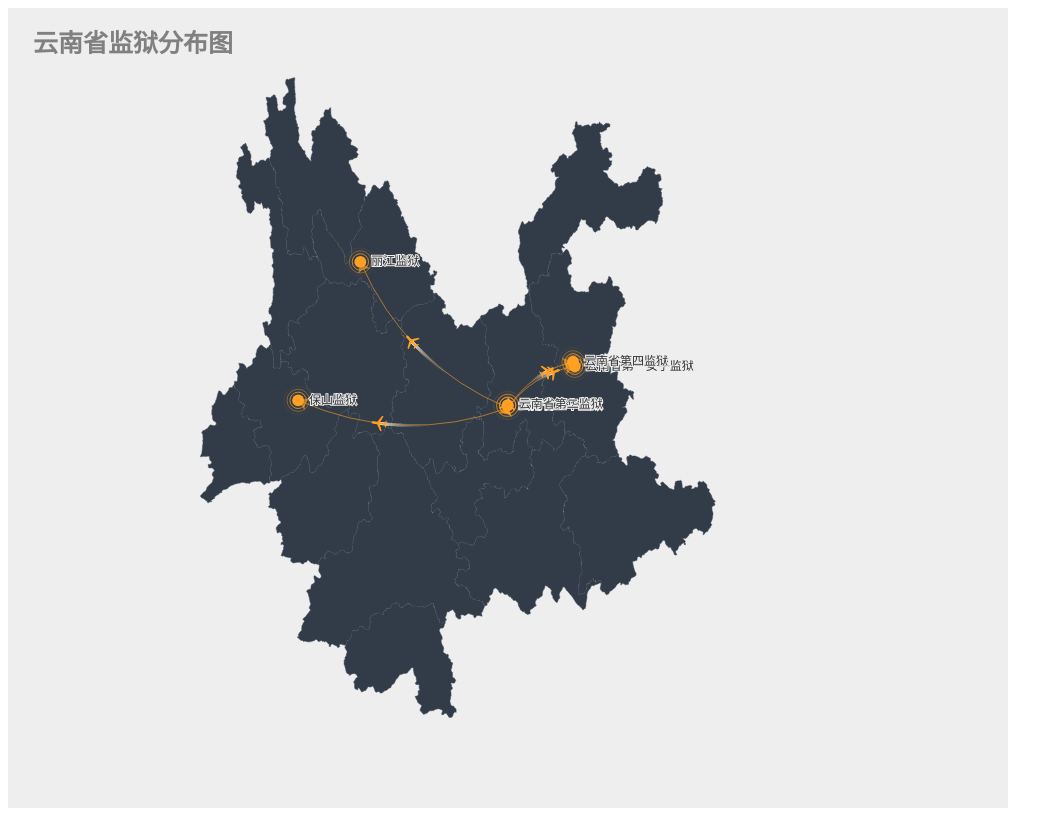
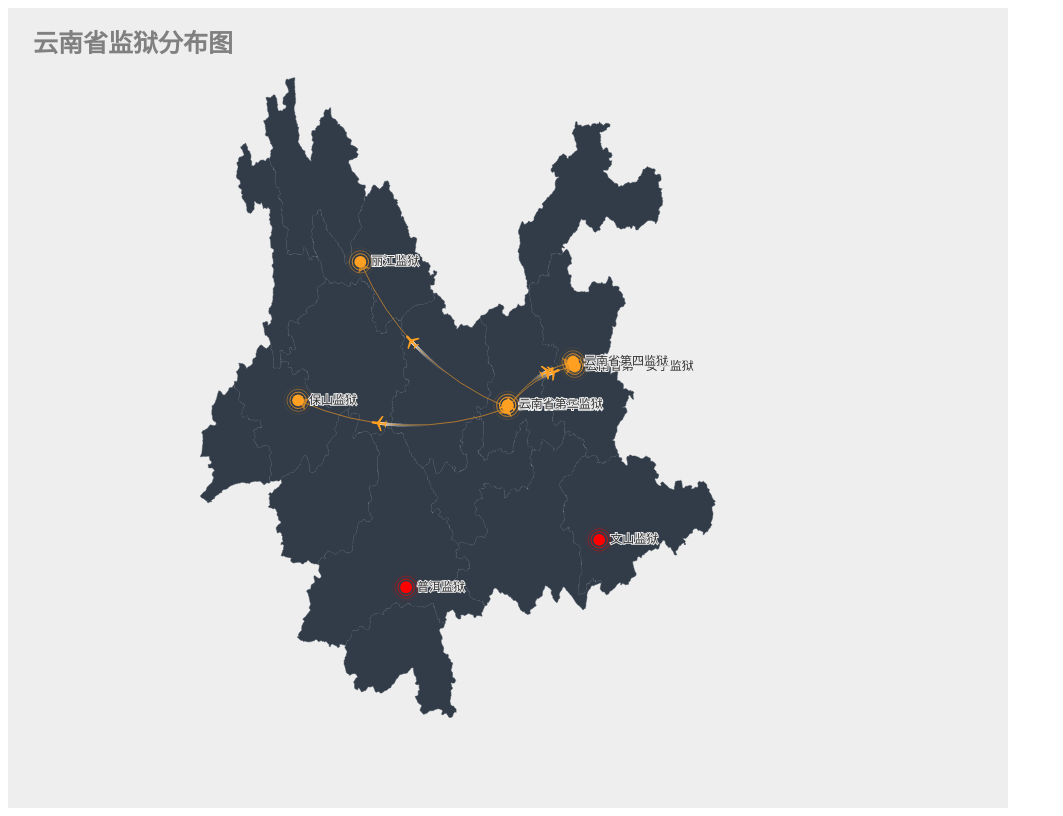
Before and after one commit to gudx/StudyEcharts, a plain HTML site: page 5. 地图使用/yunnan.html in a window 1280 px wide. Shown: the whole page, without its empty margins (0-1063 px from the left). Drawn offline with nearby package versions, Linux system fonts and the light colour scheme.

Commit message:
处理了添加异常网络节点

```diff
--- a/5. 地图使用/yunnan.html
+++ b/5. 地图使用/yunnan.html
@@ -17,26 +17,206 @@
     <!-- 为ECharts准备一个具备大小（宽高）的Dom -->
     <div id="main" style="width: 1000px;height:800px;"></div>
     <script type="text/javascript">
-        var myChart = echarts.init(document.getElementById('main'), "vintage");
+        (function () {
+            function renderMap(dom, address, headoffice, geoCoordMap, onlineoffice) {
+                var myChart = echarts.init(dom);
                 myChart.setOption({
                     series: [{
                         type: 'map',
-                map: '云南'
+                        map: address
                     }]
                 });
-        var geoCoordMap = {
-            "云南省监狱管理局": [102.706265, 25.050368],
-            "云南省五华监狱": [102.699973, 25.080017],
-            "云南省第二监狱": [102.701631, 25.086633],
-            "云南省第一女子监狱": [103.829057, 25.576742],
-            "云南省第四监狱": [103.801705, 25.633941],
-            "保山监狱": [99.172688, 25.147185],
-            "丽江监狱": [100.220459, 26.895403],
-            "文山监狱": [104.241886, 23.385688],
-            "普洱监狱": [100.990964, 22.78647]
+
+                var planePath =
+                    'path://M1705.06,1318.313v-89.254l-319.9-221.799l0.073-208.063c0.521-84.662-26.629-121.796-63.961-121.491c-37.332-0.305-64.482,36.829-63.961,121.491l0.073,208.063l-319.9,221.799v89.254l330.343-157.288l12.238,241.308l-134.449,92.931l0.531,42.034l175.125-42.917l175.125,42.917l0.531-42.034l-134.449-92.931l12.238-241.308L1705.06,1318.313z';
+
+                var convertData = function (data) {
+                    var res = [];
+                    for (var i = 0; i < data.length; i++) {
+                        var dataItem = data[i];
+                        var fromCoord = geoCoordMap[dataItem[0].name];
+                        var toCoord = geoCoordMap[dataItem[1].name];
+                        if (fromCoord && toCoord) {
+                            res.push({
+                                fromName: dataItem[0].name,
+                                toName: dataItem[1].name,
+                                coords: [fromCoord, toCoord],
+                                value: dataItem[1].value
+                            });
+                        }
+                    }
+                    return res;
                 };
 
-        var BJData = [
+                var linecolor = '#ffa022';
+                var series = [];
+                [
+                    [headoffice, onlineoffice],
+                ].forEach(function (item, i) {
+                    series.push({
+                        name: headoffice,
+                        type: 'lines',
+                        zlevel: 1,
+                        effect: {
+                            show: true,
+                            period: 6,
+                            trailLength: 0.7,
+                            color: '#fff',
+                            symbolSize: 3
+                        },
+                        lineStyle: {
+                            normal: {
+                                color: linecolor,
+                                width: 0,
+                                curveness: 0.2
+                            }
+                        },
+                        data: convertData(item[1])
+                    }, {
+                        name: headoffice,
+                        type: 'lines',
+                        zlevel: 2,
+                        symbol: ['none', 'arrow'],
+                        symbolSize: 10,
+                        effect: {
+                            show: true,
+                            period: 6,
+                            trailLength: 0,
+                            symbol: planePath,
+                            symbolSize: 15
+                        },
+                        lineStyle: {
+                            normal: {
+                                color: linecolor,
+                                width: 1,
+                                opacity: 0.6,
+                                curveness: 0.2
+                            }
+                        },
+                        data: convertData(item[1])
+                    }, {
+                        name: headoffice,
+                        type: 'effectScatter',
+                        coordinateSystem: 'geo',
+                        zlevel: 2,
+                        rippleEffect: {
+                            brushType: 'stroke'
+                        },
+                        label: {
+                            normal: {
+                                show: true,
+                                position: 'right',
+                                formatter: '{b}'
+                            }
+                        },
+                        symbolSize: function (val) {
+                            return 95 / 8;
+                        },
+                        itemStyle: {
+                            normal: {
+                                color: linecolor
+                            }
+                        },
+                        data: item[1].map(function (dataItem) {
+                            return {
+                                name: dataItem[1].name,
+                                value: geoCoordMap[dataItem[1].name].concat([dataItem[1].value])
+                            };
+                        })
+                    }, {
+                        name: headoffice,
+                        type: 'effectScatter',
+                        coordinateSystem: 'geo',
+                        zlevel: 2,
+                        rippleEffect: {
+                            brushType: 'stroke'
+                        },
+                        label: {
+                            normal: {
+                                show: true,
+                                position: 'right',
+                                formatter: '{b}'
+                            }
+                        },
+                        symbolSize: function (val) {
+                            return 95 / 8;
+                        },
+                        itemStyle: {
+                            normal: {
+                                color: "red"
+                            }
+                        },
+                        data: item[1].map(function (dataItem) {
+                            return {
+                                name: dataItem[1].name,
+                                value: geoCoordMap[dataItem[1].name].concat([dataItem[1].value])
+                            };
+                        })
+                    });
+                });
+
+                series[series.length - 1].data.splice(0, series[series.length - 1].data.length);
+                for (var key in offlineoffice) {
+                    var temp = {};
+                    temp.name = key;
+                    temp.value = offlineoffice[key];
+                    temp.value.push("网络异常");
+                    series[series.length - 1].data.push(temp);
+                }
+                option = {
+                    backgroundColor: '#eee',
+                    roam: true,
+                    center: geoCoordMap["云南省监狱管理局"],
+                    title: {
+                        text: '云南省监狱分布图',
+                        left: 20,
+                        top: 20,
+                        textStyle: {
+                            color: '#808080',
+                            fontFamily: "Microsoft YaHei",
+                            fontSize: 25,
+                            align: "left"
+                        }
+                    },
+                    tooltip: {
+                        trigger: 'item',
+                        formatter: function (params, ticket, callback) {
+                            if (params.seriesType == "effectScatter") {
+                                return "线路：" + params.data.name + "" + params.data.value[2];
+                            } else if (params.seriesType == "lines") {
+                                return params.data.fromName + "--->" + params.data.toName + "<br />" +
+                                    params.data.value;
+                            } else {
+                                return params.name;
+                            }
+                        }
+                    },
+                    geo: {
+                        map: '云南',
+                        label: {
+                            emphasis: {
+                                show: true,
+                                color: '#fff'
+                            }
+                        },
+                        roam: true,
+                        itemStyle: {
+                            normal: {
+                                areaColor: '#323c48',
+                                borderColor: '#404a59'
+                            },
+                            emphasis: {
+                                areaColor: '#2a333d'
+                            }
+                        }
+                    },
+                    series: series
+                };
+
+                myChart.setOption(option);
+            }
+
+            var onlineoffice = [
                 [{
                     name: '云南省监狱管理局'
                 }, {
@@ -74,158 +254,22 @@
                     value: "通讯正常"
                 }]
             ];
-
-        var planePath =
-            'path://M1705.06,1318.313v-89.254l-319.9-221.799l0.073-208.063c0.521-84.662-26.629-121.796-63.961-121.491c-37.332-0.305-64.482,36.829-63.961,121.491l0.073,208.063l-319.9,221.799v89.254l330.343-157.288l12.238,241.308l-134.449,92.931l0.531,42.034l175.125-42.917l175.125,42.917l0.531-42.034l-134.449-92.931l12.238-241.308L1705.06,1318.313z';
-
-        var convertData = function (data) {
-            var res = [];
-            for (var i = 0; i < data.length; i++) {
-                var dataItem = data[i];
-                var fromCoord = geoCoordMap[dataItem[0].name];
-                var toCoord = geoCoordMap[dataItem[1].name];
-                if (fromCoord && toCoord) {
-                    res.push({
-                        fromName: dataItem[0].name,
-                        toName: dataItem[1].name,
-                        coords: [fromCoord, toCoord],
-                        value: dataItem[1].value
-                    });
-                }
-            }
-            return res;
+            var headoffice = "云南省监狱管理局";
+            var geoCoordMap = {
+                "云南省监狱管理局": [102.706265, 25.050368],
+                "云南省五华监狱": [102.699973, 25.080017],
+                "云南省第二监狱": [102.701631, 25.086633],
+                "云南省第一女子监狱": [103.829057, 25.576742],
+                "云南省第四监狱": [103.801705, 25.633941],
+                "保山监狱": [99.172688, 25.147185],
+                "丽江监狱": [100.220459, 26.895403]
             };
-
-        // var color = ['#a6c84c', '#ffa022', '#46bee9'];
-
-        var color = ['#ffa022'];
-        var series = [];
-        [
-            ['云南省监狱管理局', BJData],
-        ].forEach(function (item, i) {
-            series.push({
-                name: item[0],
-                type: 'lines',
-                zlevel: 1,
-                effect: {
-                    show: true,
-                    period: 6,
-                    trailLength: 0.7,
-                    color: '#fff',
-                    symbolSize: 3
-                },
-                lineStyle: {
-                    normal: {
-                        color: color[i],
-                        width: 0,
-                        curveness: 0.2
-                    }
-                },
-                data: convertData(item[1])
-            }, {
-                name: item[0],
-                type: 'lines',
-                zlevel: 2,
-                symbol: ['none', 'arrow'],
-                symbolSize: 10,
-                effect: {
-                    show: true,
-                    period: 6,
-                    trailLength: 0,
-                    symbol: planePath,
-                    symbolSize: 15
-                },
-                lineStyle: {
-                    normal: {
-                        color: color[i],
-                        width: 1,
-                        opacity: 0.6,
-                        curveness: 0.2
-                    }
-                },
-                data: convertData(item[1])
-            }, {
-                name: item[0],
-                type: 'effectScatter',
-                coordinateSystem: 'geo',
-                zlevel: 2,
-                rippleEffect: {
-                    brushType: 'stroke'
-                },
-                label: {
-                    normal: {
-                        show: true,
-                        position: 'right',
-                        formatter: '{b}'
-                    }
-                },
-                symbolSize: function (val) {
-                    return 95 / 8;
-                },
-                itemStyle: {
-                    normal: {
-                        color: color[i]
-                    }
-                },
-                data: item[1].map(function (dataItem) {
-                    return {
-                        name: dataItem[1].name,
-                        value: geoCoordMap[dataItem[1].name].concat([dataItem[1].value])
+            var offlineoffice = {
+                "文山监狱": [104.241886, 23.385688],
+                "普洱监狱": [100.990964, 22.78647]
             };
-                })
-            });
-        });
-
-        option = {
-            backgroundColor: '#eee',
-            roam: true,
-            center: geoCoordMap["云南省监狱管理局"],
-            title: {
-                text: '云南省监狱分布图',
-                left: 20,
-                top: 20,
-                textStyle: {
-                    color: '#808080',
-                    fontFamily: "Microsoft YaHei",
-                    fontSize: 25,
-                    align: "left"
-                }
-            },
-            tooltip: {
-                trigger: 'item',
-                formatter: function (params, ticket, callback) {
-                    if (params.seriesType == "effectScatter") {
-                        return "线路：" + params.data.name + "" + params.data.value[2];
-                    } else if (params.seriesType == "lines") {
-                        return params.data.fromName + "--->" + params.data.toName + "<br />" + params.data.value;
-                    } else {
-                        return params.name;
-                    }
-                }
-            },
-            geo: {
-                map: '云南',
-                label: {
-                    emphasis: {
-                        show: true,
-                        color: '#fff'
-                    }
-                },
-                roam: true,
-                itemStyle: {
-                    normal: {
-                        areaColor: '#323c48',
-                        borderColor: '#404a59'
-                    },
-                    emphasis: {
-                        areaColor: '#2a333d'
-                    }
-                }
-            },
-            series: series
-        };
-
-        myChart.setOption(option);
+            renderMap(document.getElementById("main"), "云南", headoffice, geoCoordMap, onlineoffice);
+        })()
     </script>
 </body>
 
```
Lines whose indentation alone changed are shown as unchanged.
